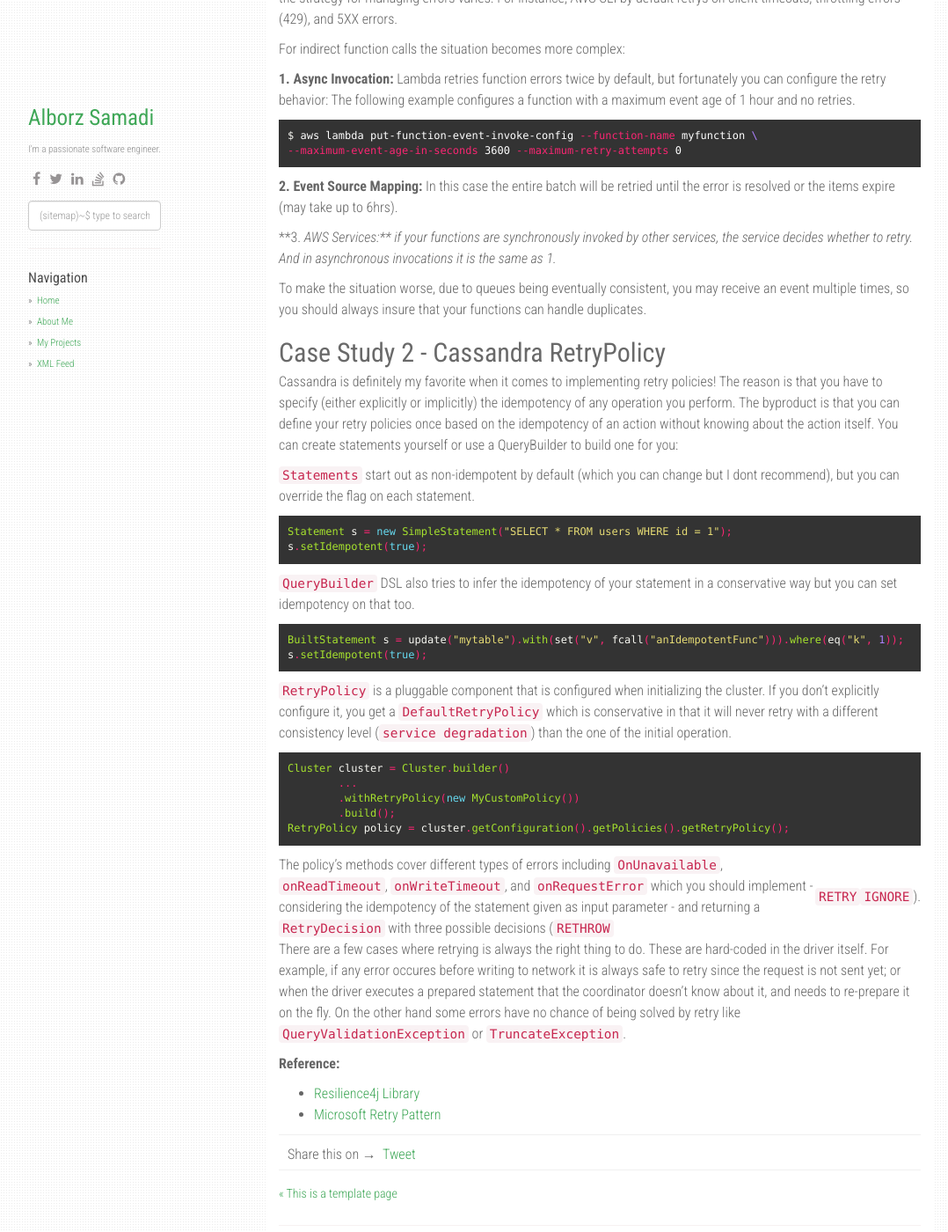
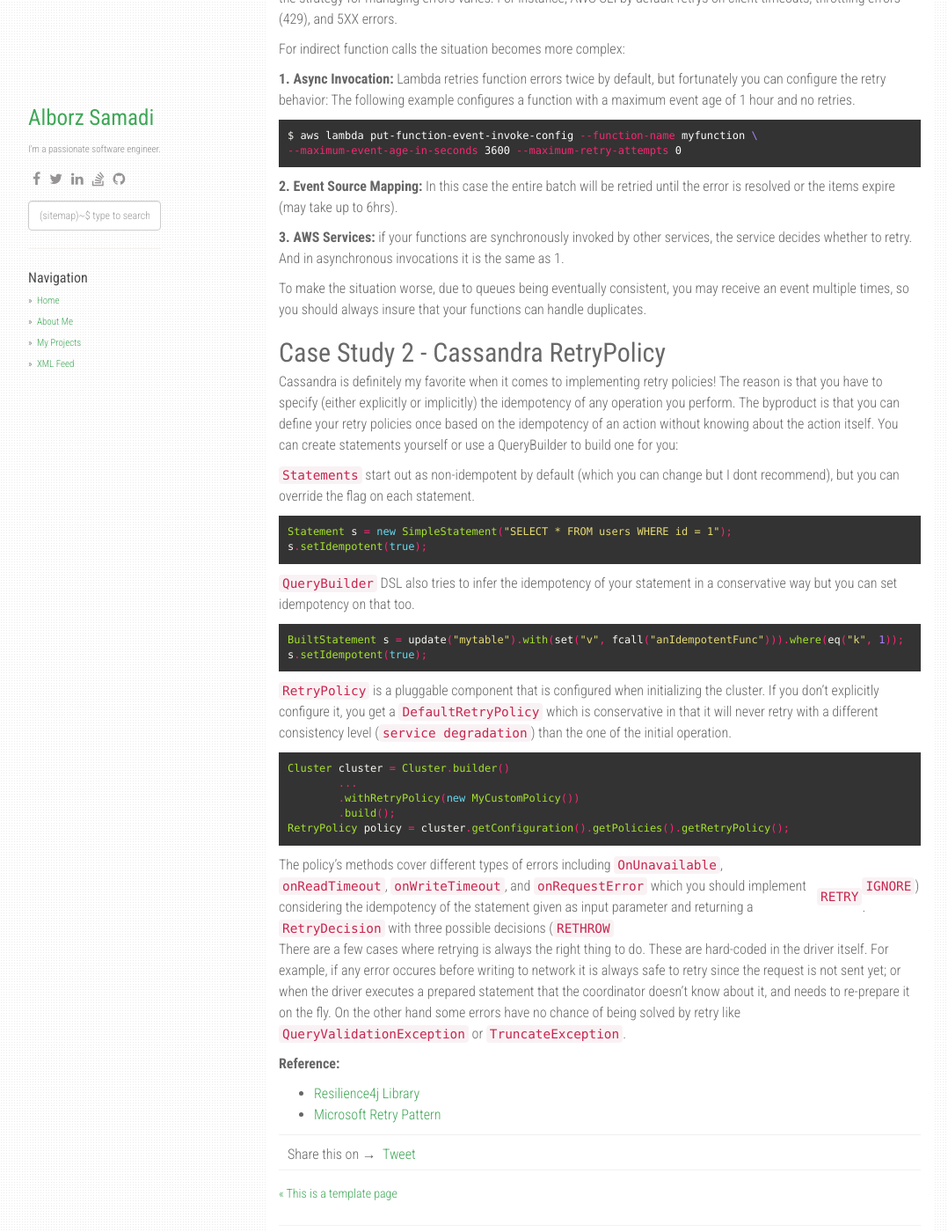
Before and after one commit to herburos/herburos.github.io, a Jekyll site: the page built from _posts/2020-03-21-resiliency-retry.markdown, in a window 1280 px wide and 1400 px high, scrolled down 1324 px. Shown: the whole window at 88% size, without its empty margins (53-1131 px from the left). Built offline with Jekyll 4.4.1, drawn with Linux system fonts in a browser that asks for light colours; nearby versions of some CDN libraries; comment, search, counter and statistics services are not loaded; some of the changed lines change nothing that is shown; grey boxes are pictures that could not be loaded.

Commit message:
minor updates

```diff
--- a/_posts/2020-03-21-resiliency-retry.markdown
+++ b/_posts/2020-03-21-resiliency-retry.markdown
@@ -67,7 +67,7 @@
 
 **2. Event Source Mapping:** In this case the entire batch will be retried until the error is resolved or the items expire (may take up to 6hrs).
 
-**3. <em>AWS Services:** if your functions are synchronously invoked by other services, the service decides whether to retry. And in asynchronous invocations it is the same as 1.
+**3. AWS Services:** if your functions are synchronously invoked by other services, the service decides whether to retry. And in asynchronous invocations it is the same as 1.
 
 To make the situation worse, due to queues being eventually consistent, you may receive an event multiple times, so you should always insure that your functions can handle duplicates.
 
@@ -89,7 +89,7 @@
 s.setIdempotent(true);
 {% endhighlight %}
 
-`RetryPolicy` is a pluggable component that is configured when initializing the cluster. If you don't explicitly configure it, you get a `DefaultRetryPolicy` which is conservative in that it will never retry with a different consistency level (`service degradation`) than the one of the initial operation.
+[`RetryPolicy`](https://docs.datastax.com/en/drivers/java/3.6/com/datastax/driver/core/policies/RetryPolicy.html) is a pluggable component that is configured when initializing the cluster. If you don't explicitly configure it, you get a `DefaultRetryPolicy` which is conservative in that it will never retry with a different consistency level (`service degradation`) than the one of the initial operation.
 
 {% highlight java %}
 Cluster cluster = Cluster.builder()
@@ -99,7 +99,7 @@
 RetryPolicy policy = cluster.getConfiguration().getPolicies().getRetryPolicy();
 {% endhighlight %}
 
-The policy's methods cover different types of errors including `OnUnavailable`, `onReadTimeout`, `onWriteTimeout`, and `onRequestError` which you should implement - considering the idempotency of the statement given as input parameter - and returning a `RetryDecision` with three possible decisions (`RETHROW` | `RETRY` | `IGNORE`).
+The policy's methods cover different types of errors including `OnUnavailable`, `onReadTimeout`, `onWriteTimeout`, and `onRequestError` which you should implement considering the idempotency of the statement given as input parameter and returning a [`RetryDecision`](https://docs.datastax.com/en/drivers/java/3.6/com/datastax/driver/core/policies/RetryPolicy.RetryDecision.html) with three possible decisions (`RETHROW` | `RETRY` | `IGNORE`) .
 
 There are a few cases where retrying is always the right thing to do. These are hard-coded in the driver itself. For example, if any error occures before writing to network it is always safe to retry since the request is not sent yet; or when the driver executes a prepared statement that the coordinator doesn't know about it, and needs to re-prepare it on the fly. On the other hand some errors have no chance of being solved by retry like `QueryValidationException` or `TruncateException`.
 
```
